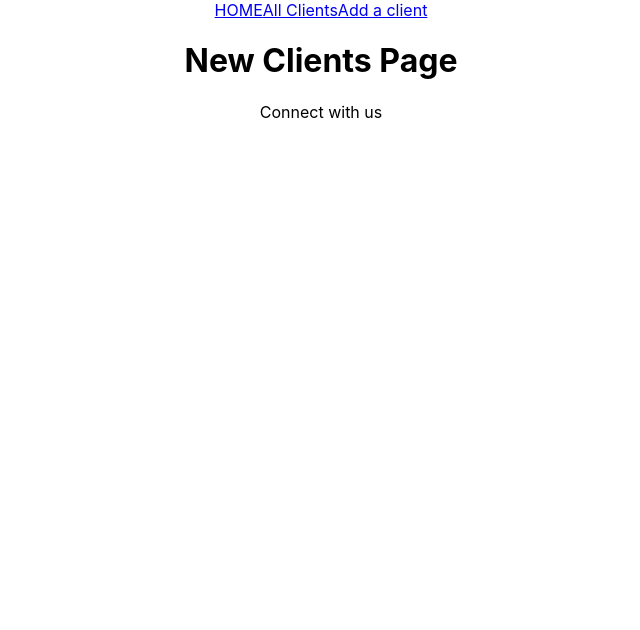
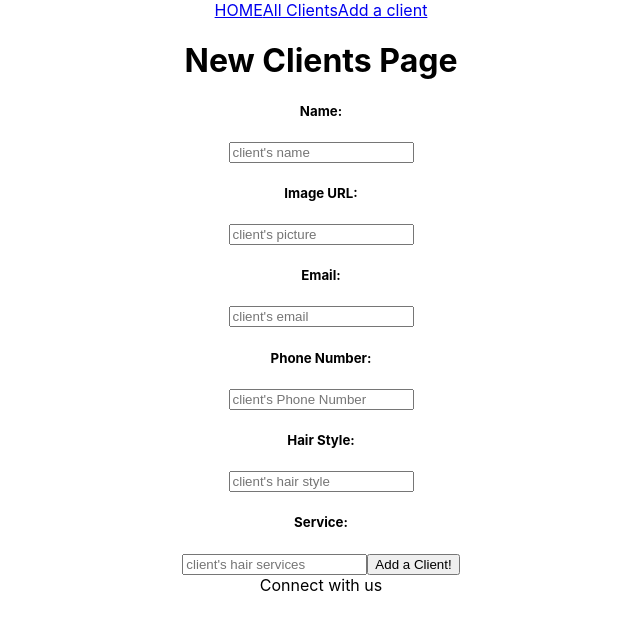
Before and after one commit to Sunjang1009/project3---hair-salon-CDA-frontend, a React (Create React App) app: page /new in a window 1280 px wide. Shown: the top 630 px of the page, without its empty margins (319-959 px from the left). Built offline with nearby package versions, Linux system fonts and the light colour scheme.

Commit message:
added a form to create client page

```diff
--- a/src/pages/ClientsShow.js
+++ b/src/pages/ClientsShow.js
@@ -1,6 +1,13 @@
+// import { useState, useEffect } from "react"
+import { useParams } from "react-router"
+
 function ClientsShow(){
+
+    const { clientId } = useParams();
+
+
     return(
-        <h1>Clients Show Page</h1>
+        <h1>Client's Detail</h1>
     )
 }
 
--- a/src/pages/NewClients.js
+++ b/src/pages/NewClients.js
@@ -1,6 +1,81 @@
+import { useState, useEffect } from "react"
+import { Link } from "react-router"
+
 function NewClients(){
+
+    const [clientForm, setClientForm] = useState([{
+        name : "",
+        image:"",
+        email:"",
+        phoneNumber:"",
+        hairStyle:"",
+        //later will be array with photos??
+        services:""
+    }]);
+
+    function handleChange(e){
+        setClientForm((prevForm)=>({
+            ...prevForm,
+            [e.target.name]:e.target.value
+        }))
+    };
+
+    async function handleSubmit(e){
+        try{
+            e.preventDefault();
+            await fetch("https://project3-hair-salon-api.onrender.com/clients", {
+                method : "POST",
+                headers : {
+                    "Content-Type" : "application/json"
+                },
+                body : JSON.stringify(clientForm)
+            });
+            e.target.reset();
+        }catch(err){
+            console.log(err);
+        }
+    }
+
+
     return(
-        <h1>New Clients Page</h1>
+
+        <>
+            <h1>New Clients Page</h1>
+            <form onSubmit={handleSubmit}>
+                <label>
+                    <h5>Name: </h5>
+                    <input type="text" name="name"
+                    onChange={handleChange} placeholder="client's name" required />
+                </label>
+                <label>
+                    <h5>Image URL: </h5>
+                    <input type="text" name="image"
+                    onChange={handleChange} placeholder="client's picture" />
+                </label>
+                <label>
+                    <h5>Email: </h5>
+                    <input type="text" name="email"
+                    onChange={handleChange} placeholder="client's email" required />
+                </label>
+                <label>
+                    <h5>Phone Number: </h5>
+                    <input type="text" name="phoneNumber"
+                    onChange={handleChange} placeholder="client's Phone Number" required />
+                </label>
+                <label>
+                    <h5>Hair Style: </h5>
+                    <input type="text" name="hairStyle"
+                    onChange={handleChange} placeholder="client's hair style" />
+                </label>
+                <label>
+                    <h5>Service: </h5>
+                    <input type="text" name="services"
+                    onChange={handleChange} placeholder="client's hair services" />
+                </label>
+                <button>Add a Client!</button>
+
+            </form>
+        </>
     )
 }
 
```
